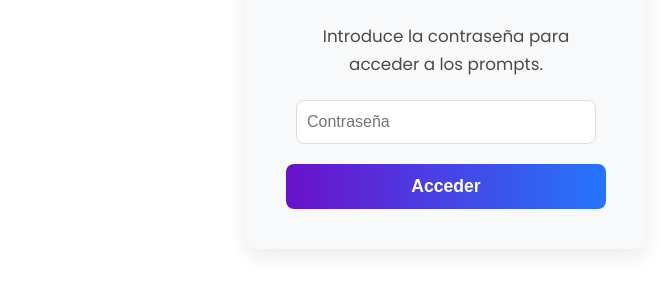
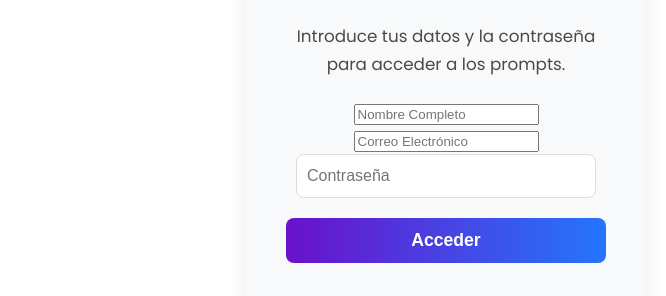
Before and after one commit to napobuilder/syntastudio-website, a plain HTML site: page synta-lab.html in a window 1280 px wide. Shown: the part 504-800 px from the top of the page, without its empty margins (194-860 px from the left). Drawn offline with Linux system fonts and the light colour scheme.

Commit message:
"AddNameEmailToSyntaLab"

```diff
--- a/synta-lab.html
+++ b/synta-lab.html
@@ -210,7 +210,9 @@
 
                 <div id="login-section" class="login-form">
                     <h2>Acceso Restringido</h2>
-                    <p>Introduce la contraseña para acceder a los prompts.</p>
+                    <p>Introduce tus datos y la contraseña para acceder a los prompts.</p>
+                    <input type="text" id="full-name-input" placeholder="Nombre Completo" required>
+                    <input type="email" id="email-input" placeholder="Correo Electrónico" required>
                     <input type="password" id="password-input" placeholder="Contraseña">
                     <button onclick="checkPassword()">Acceder</button>
                     <p id="login-error" class="login-error" style="display: none;">Contraseña incorrecta. Inténtalo de nuevo.</p>
```
